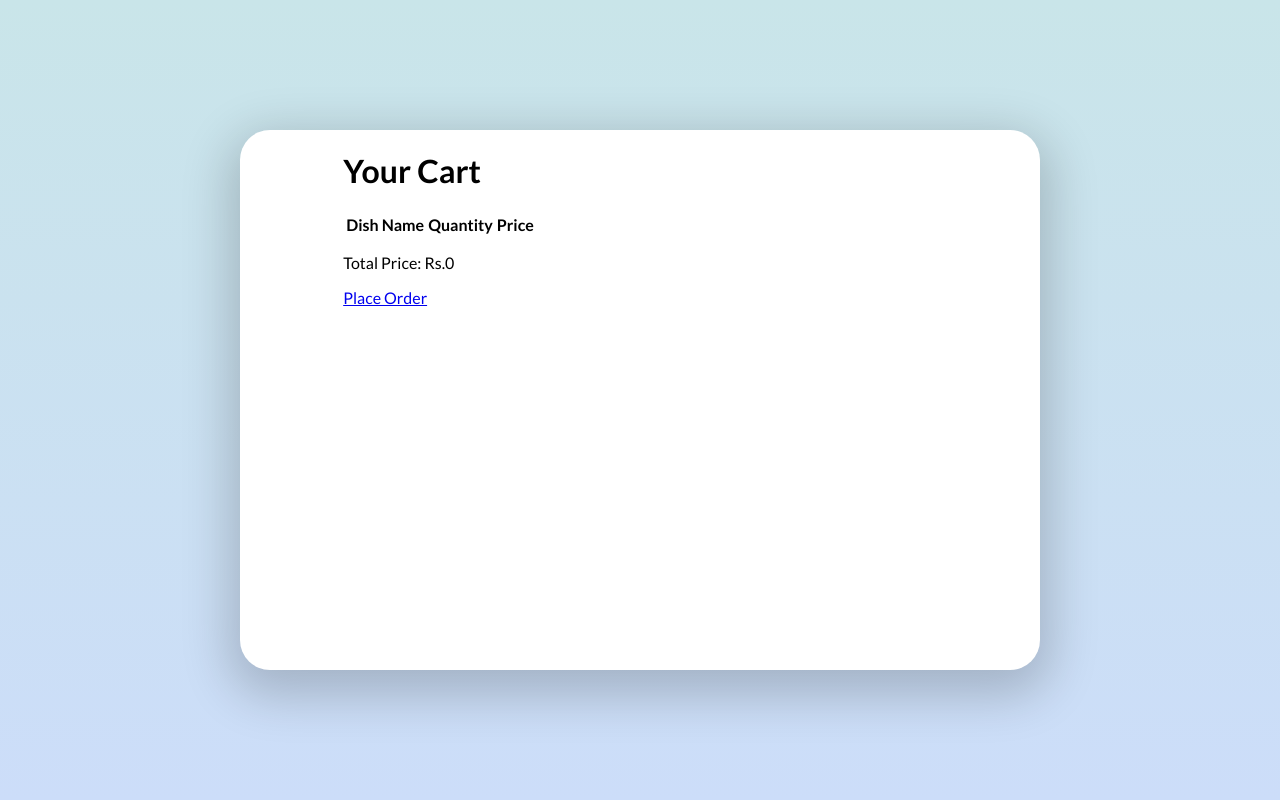
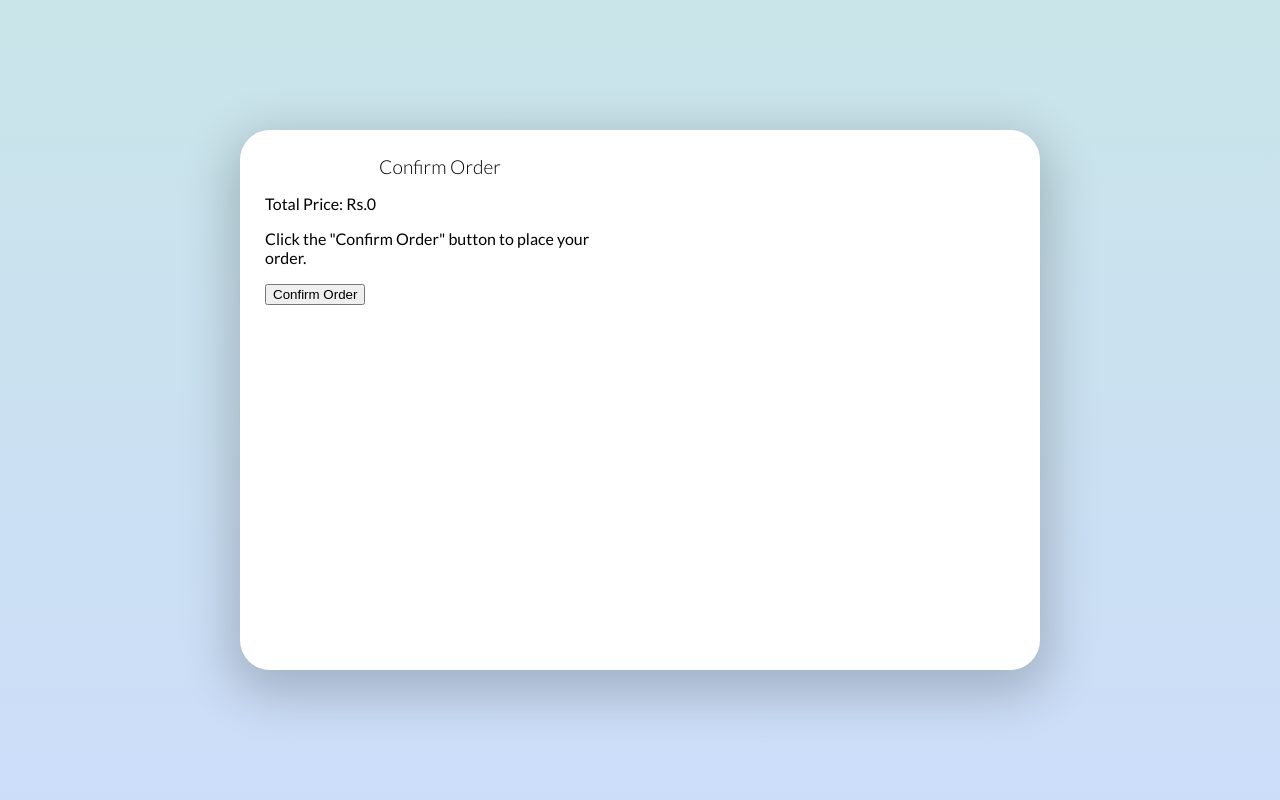
Before and after one commit to Amanastel/Zomato-Chronicles, a Django app: page /place_order/ in a window 1280 px wide. Run offline with Django 4.2, Linux system fonts and the light colour scheme; the visitor is signed in with stand-in values (Sample User, id 1); data that the repository does not hold is empty.

Commit message:
fully working application

```diff
--- a/zomatoChronicles/zomatoOnline/admin.py
+++ b/zomatoChronicles/zomatoOnline/admin.py
@@ -1,8 +1,9 @@
 from django.contrib import admin
-from .models import Dish, Menu, Order
+from .models import Dish, Menu, Order, Cart
 
 # Register your models with the admin site
 
 admin.site.register(Dish)
 admin.site.register(Menu)
 admin.site.register(Order)
+admin.site.register(Cart)
--- a/zomatoChronicles/zomatoOnline/templates/place_order.html
+++ b/zomatoChronicles/zomatoOnline/templates/place_order.html
@@ -15,27 +15,16 @@
     <div class='window'>
       <div class='order-info'>
         <div class='order-info-content'>
-            <h1>Your Cart</h1>
-            <table>
-              <thead>
-                <tr>
-                  <th>Dish Name</th>
-                  <th>Quantity</th>
-                  <th>Price</th>
-                </tr>
-              </thead>
-              <tbody>
-                {% for item in cart_items %}
-                <tr>
-                  <td>{{ item.dish.dish_name }}</td>
-                  <td>{{ item.quantity }}</td>
-                  <td>Rs.{{ item.dish.price }}</td>
-                </tr>
-                {% endfor %}
-              </tbody>
-            </table>
-            <p>Total Price: Rs.{{ total_price }}</p>
-            <a href="{% url 'place_order' %}" class="button">Place Order</a>
+          <h2>Confirm Order</h2>
+          <p>Total Price: Rs.{{ total_price }}</p>
+          <p>Click the "Confirm Order" button to place your order.</p>
+          <form method="post">
+              {% csrf_token %}
+              <button type="submit" class="btn btn-primary">Confirm Order</button>
+          </form>
+
+            {% comment %} <p>Total Price: Rs.{{ total_price }}</p>
+            <a href="{% url 'place_order' %}" class="button">Place Order</a> {% endcomment %}
         </div>
       </div>
     </div>
--- a/zomatoChronicles/zomatoOnline/urls.py
+++ b/zomatoChronicles/zomatoOnline/urls.py
@@ -31,16 +31,13 @@
     path('update_availability/<int:dish_id>/', views.update_availability, name='update_availability'),
     path('update_dish/<int:dish_id>/', views.update_dish, name='update_dish'),
     path('delete-dish/<int:id>/', views.delete_dish, name='delete_dish'),
-    # path('order/<int:dish_id>/', views.order_dish, name='order_dish'),
-    # path('add_to_cart/<int:dish_id>/', views.add_to_cart, name='add_to_cart'),
-    path('view-cart/', views.view_cart, name='view_cart'),
     path('register/', views.register, name='register'),
-    # path('order/', views.order_dish, name='order_dish'),
-
-
+    # path('place_order/', views.place_order, name='place_order'),
+    # path('order_history/', views.order_history, name='order_history'),
 
     path('add_to_cart/<int:dish_id>/', views.add_to_cart, name='add_to_cart'),
     path('view_cart/', views.view_cart, name='view_cart'),
+    path('update_cart_item/<int:item_id>/', views.update_cart_item, name='update_cart_item'),
     path('place_order/', views.place_order, name='place_order'),
     path('order_history/', views.order_history, name='order_history'),
 
--- a/zomatoChronicles/zomatoOnline/views.py
+++ b/zomatoChronicles/zomatoOnline/views.py
@@ -3,8 +3,8 @@
 from django.contrib.auth.models import User
 from django.contrib import messages
 from django.contrib.auth.decorators import login_required
-from .models import Dish, Order, Menu
-from .forms import DishForm, OrderForm
+from .models import Dish, Order, Menu, Cart
+from .forms import DishForm, OrderForm, CartForm
 from django.http import HttpResponse
 from decimal import Decimal
 from django.shortcuts import render, get_object_or_404, redirect
@@ -168,6 +168,43 @@
     return render(request, 'update_dish.html', {'form': form, 'item': queryset})
 
 
+def update_cart_item(request, item_id):
+    cart_item = get_object_or_404(Cart, id=item_id)
+
+    if request.method == 'POST':
+        form = CartForm(request.POST, instance=cart_item)
+        if form.is_valid():
+            form.save()
+            messages.success(request, 'Cart item updated successfully.')
+            return redirect('view_cart')
+
+    form = CartForm(instance=cart_item)
+    context = {'form': form, 'cart_item': cart_item}
+    return render(request, 'update_cart_item.html', context)
+
+
+def view_cart(request):
+    if request.method == 'POST':
+        form_id = request.POST.get('form_id')
+        form = CartForm(request.POST, prefix=form_id)
+        if form.is_valid():
+            form.save()
+            return redirect('view_cart')
+
+    cart_items = Cart.objects.filter(user=request.user)
+    cart_forms = {item.dish.id: CartForm(instance=item, prefix=f'form_{item.id}') for item in cart_items}
+    total_price = sum(item.dish.price * item.quantity for item in cart_items)
+
+
+    context = {
+        'cart_items': cart_items,
+        'cart_forms': cart_forms,
+        'total_price': total_price,
+        # 'oneItemPrice': oneItemPrice
+    }
+
+    return render(request, 'cart.html', context)
+
 
     # if request.method == "POST":
     #     data = request.POST
@@ -189,79 +226,122 @@
     # return render(request, 'update_dish.html', context)
 
 
-
-
-
 def delete_dish(request, id):
     queryset = Dish.objects.get(id = id)
     queryset.delete()
     return redirect("/dish/")
 
 
-# def add_to_cart(request, dish_id):
+
+# @login_required(login_url="/login/")
+# def place_order(request):
+#     user = request.user
+#     cart_items = Menu.objects.filter(user=user, quantity__gt=0)
+#     total_price = sum(item.dish.price * item.quantity for item in cart_items)
+
 #     if request.method == 'POST':
-#         dish = Dish.objects.get(pk=dish_id)
+#         # Create an order for each dish in the cart
+#         for item in cart_items:
+#             Order.objects.create(
+#                 user=user,
+#                 dishes=item.dish,
+#                 quantity=item.quantity,
+#                 total_price=item.dish.price * item.quantity,
+#                 status='received'
+#             )
+#             item.quantity = 0  # Clear the quantity in the cart
+#             item.save()
 
-#         # Logic to add the dish to the cart
-#         cart = request.session.get('cart', {})
-#         cart[dish_id] = cart.get(dish_id, 0) + 1
-#         request.session['cart'] = cart
+#         return redirect('order_history')  # Redirect to order history page
 
-#         messages.success(request, f"{dish.dish_name} added to cart!")  # Add success message
+#     return render(request, 'place_order.html', {'cart_items': cart_items, 'total_price': total_price})
 
-#         return redirect('home')  # Redirect back to the menu page
 
-#     return redirect('home')
+
+
+# @login_required(login_url="/login/")
+# def order_history(request):
+#     user = request.user
+#     orders = Order.objects.filter(user=user).order_by('-id')
+
+#     return render(request, 'order_history.html', {'orders': orders})
+
+
+def serialize_decimal(obj):
+    if isinstance(obj, Decimal):
+        return str(obj)
+    raise TypeError(f"Object of type {type(obj)} is not JSON serializable")
+
+
+@login_required(login_url="/login/")
+def add_to_cart(request, dish_id):
+    print("add_to_cart view called")
+    dish = Dish.objects.get(pk=dish_id)
+    user = request.user
+
+    # Create or update the cart entry for the dish in the user's cart
+    cart_item, created = Cart.objects.get_or_create(user=user, dish=dish)
+    cart_item.quantity += 1
+    cart_item.save()
+
+    return redirect('view_cart')  # Redirect back to the cart page
+
+
+
+from django.db.models import Count
+from .forms import CartForm  # Import your CartForm class
+
+# @login_required(login_url="/login/")
+# def view_cart(request):
+#     user = request.user
+#     cart_items = Cart.objects.filter(user=user, quantity__gt=0).select_related('dish')
+
+#     if request.method == 'POST':
+#         cart_forms = [CartForm(request.POST, instance=item) for item in cart_items]
+#         if all(form.is_valid() for form in cart_forms):
+#             for form in cart_forms:
+#                 form.save()
+#             return redirect('view_cart')
+#     else:
+#         cart_forms = [CartForm(instance=item) for item in cart_items]
+
+#     # Calculate the total price
+#     total_price = sum(item.dish.price * item.quantity for item in cart_items)
+
+#     return render(request, 'cart.html', {'cart_items': cart_items, 'cart_forms': cart_forms, 'total_price': total_price})
+
+
 
 
 
 
 @login_required(login_url="/login/")
-def add_to_cart(request, dish_id):
-    dish = Dish.objects.get(pk=dish_id)
-    user = request.user
-
-    # Create or update the menu entry for the dish in the cart
-    menu_item, created = Menu.objects.get_or_create(dish=dish, user=user)
-    menu_item.quantity += 1
-    menu_item.save()
-
-    return redirect('menu')  # Redirect back to the menu page
-
-
-@login_required(login_url="/login/")
-def view_cart(request):
-    user = request.user
-    cart_items = Menu.objects.filter(user=user, quantity__gt=0)
-    total_price = sum(item.dish.price * item.quantity for item in cart_items)
-
-    return render(request, 'cart.html', {'cart_items': cart_items, 'total_price': total_price})
-
-
-@login_required(login_url="/login/")
 def place_order(request):
     user = request.user
-    cart_items = Menu.objects.filter(user=user, quantity__gt=0)
+    cart_items = Cart.objects.filter(user=user, quantity__gt=0).select_related('dish')
     total_price = sum(item.dish.price * item.quantity for item in cart_items)
 
     if request.method == 'POST':
-        # Create an order for each dish in the cart
-        for item in cart_items:
+        # Create order instances and update dish availability
+        for cart_item in cart_items:
             Order.objects.create(
                 user=user,
-                dishes=item.dish,
-                quantity=item.quantity,
-                total_price=item.dish.price * item.quantity,
-                status='received'
+                dishes=cart_item.dish,
+                quantity=cart_item.quantity,
+                total_price=cart_item.dish.price * cart_item.quantity,
+                status='received'  # You can set the initial order status here
             )
-            item.quantity = 0  # Clear the quantity in the cart
-            item.save()
+            # Update dish availability
+            cart_item.dish.availability = False
+            cart_item.dish.save()
 
-        return redirect('order_history')  # Redirect to order history page
+        # Clear the cart
+        cart_items.delete()
 
-    return render(request, 'place_order.html', {'cart_items': cart_items, 'total_price': total_price})
+        messages.success(request, 'Order placed successfully!')
+        return redirect('view_cart')
 
-
+    return render(request, 'place_order.html', {'total_price': total_price})
 
 
 @login_required(login_url="/login/")
@@ -270,47 +350,3 @@
     orders = Order.objects.filter(user=user).order_by('-id')
 
     return render(request, 'order_history.html', {'orders': orders})
-
-
-def serialize_decimal(obj):
-    if isinstance(obj, Decimal):
-        return str(obj)
-    raise TypeError(f"Object of type {type(obj)} is not JSON serializable")
-
-def view_cart(request):
-    if request.method == 'POST':
-        cart = request.session.get('cart', {})
-        total_price = Decimal('0.00')
-
-        # Handle removal of items from cart
-        for dish_id in request.POST.getlist('remove'):
-            cart.pop(dish_id, None)
-
-        # Handle updating quantities of items in cart
-        for dish_id in request.POST.getlist('update'):
-            new_quantity = int(request.POST.get(f'quantity_{dish_id}'))
-            if new_quantity > 0:
-                cart[dish_id] = new_quantity
-            else:
-                cart.pop(dish_id, None)
-
-        # Recalculate total price after updates
-        for dish_id, quantity in cart.items():
-            dish = Dish.objects.get(pk=dish_id)
-            total_price += dish.price * quantity
-
-        # Update session data with serialized Decimal values
-        request.session['cart'] = {str(dish_id): str(quantity) for dish_id, quantity in cart.items()}
-        request.session['total_price'] = str(total_price)
-        return redirect('view_cart')
-
-    cart = request.session.get('cart', {})
-    total_price = Decimal(request.session.get('total_price', '0.00'))  # Convert total_price back to Decimal
-    cart_items = []
-
-    for dish_id, quantity in cart.items():
-        dish = Dish.objects.get(pk=dish_id)
-        cart_items.append({'dish': dish, 'quantity': int(quantity)})  # Convert quantity back to int
-
-    context = {'cart_items': cart_items, 'total_price': total_price}
-    return render(request, 'cart.html', context)
```
Also changed, not shown: zomatoChronicles/zomatoOnline/forms.py (+18 -1 lines), zomatoChronicles/zomatoOnline/models.py (+9 -0 lines), zomatoChronicles/zomatoOnline/templates/cart.html (+54 -20 lines), zomatoChronicles/zomatoOnline/templates/order_history.html (+9 -5 lines), zomatoChronicles/zomatoOnline/templates/update_cart_item.html (added, +75 -0 lines), zomatoChronicles/zomatoOnline/migrations/0002_cart.py (added), 1 other file.
